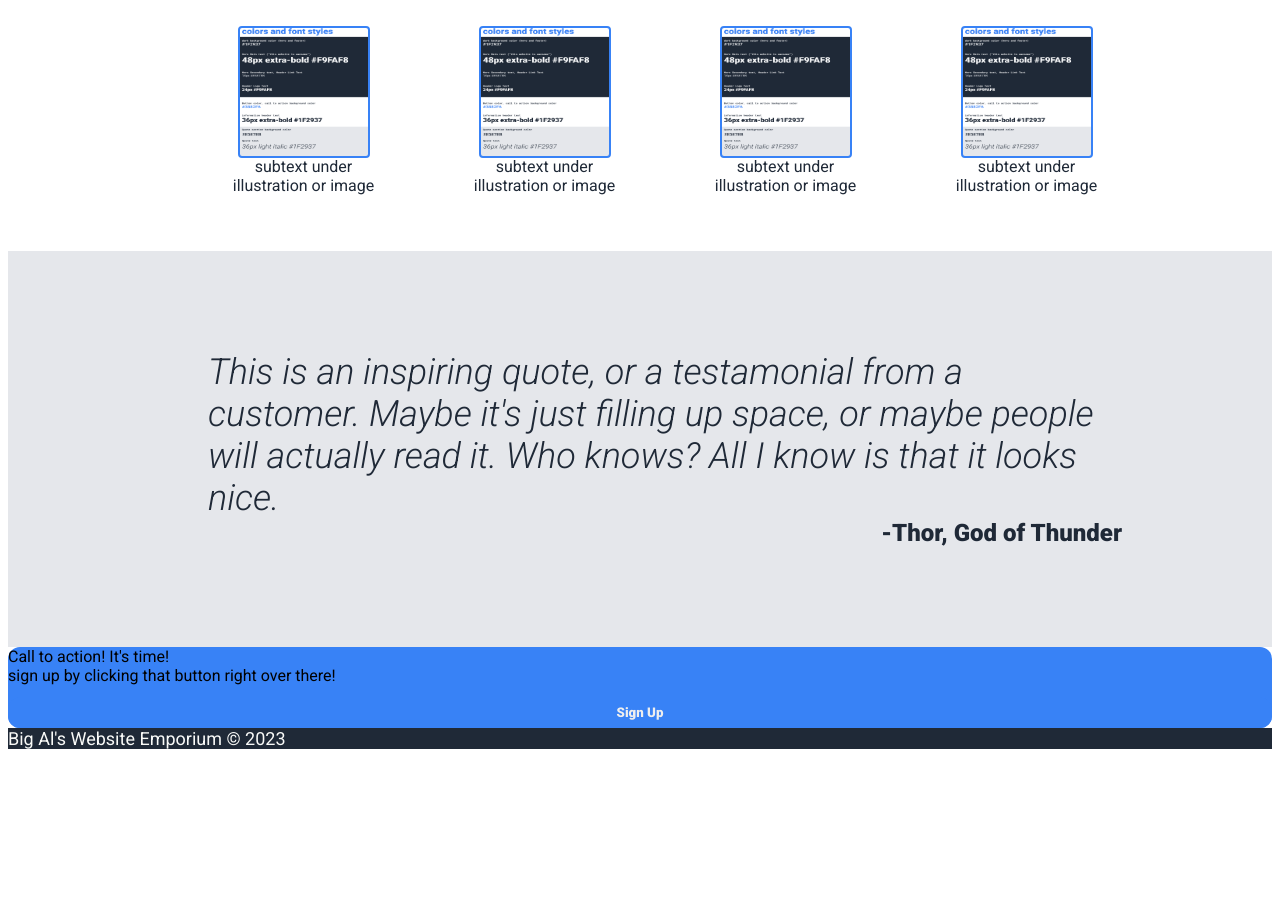
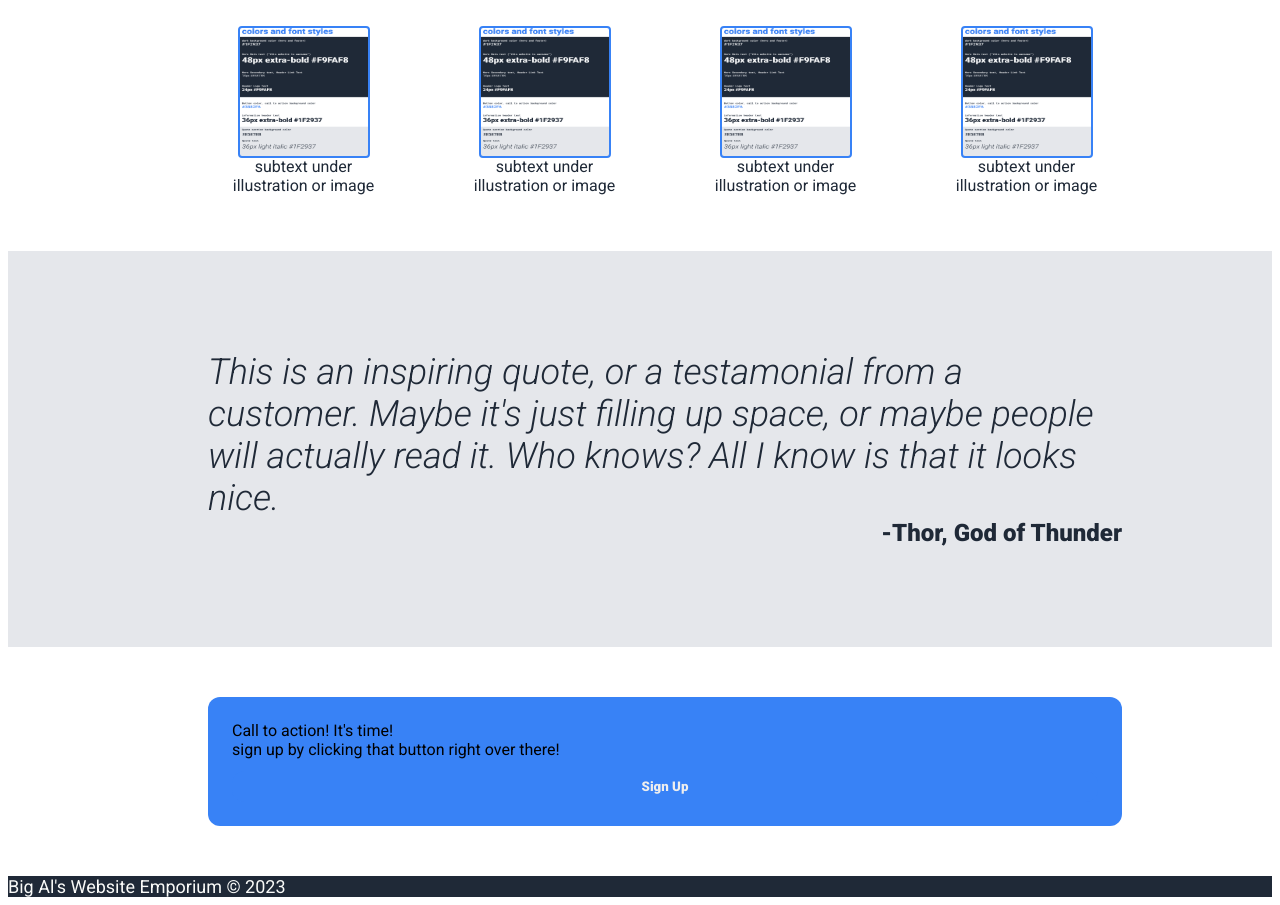
Before and after one commit to FatAnorexic/landing_page, a plain HTML site: page index.html in a window 1280 px wide. Shown: the part 657-1562 px from the top of the page. Before the commit the page ends 1414 px from the top, so only its background shows below. Drawn offline with Linux system fonts and the light colour scheme.

Commit message:
Add margin and padding to .call container

```diff
--- a/css/style.css
+++ b/css/style.css
@@ -146,6 +146,8 @@ img{
 /* call to arms */
 .call{
     background-color: #3882f6;
+    margin: 50px 150px 50px 200px;
+    padding: 24px;
     border-radius: 12px;
     display: flex;
     flex-direction: column;
```
